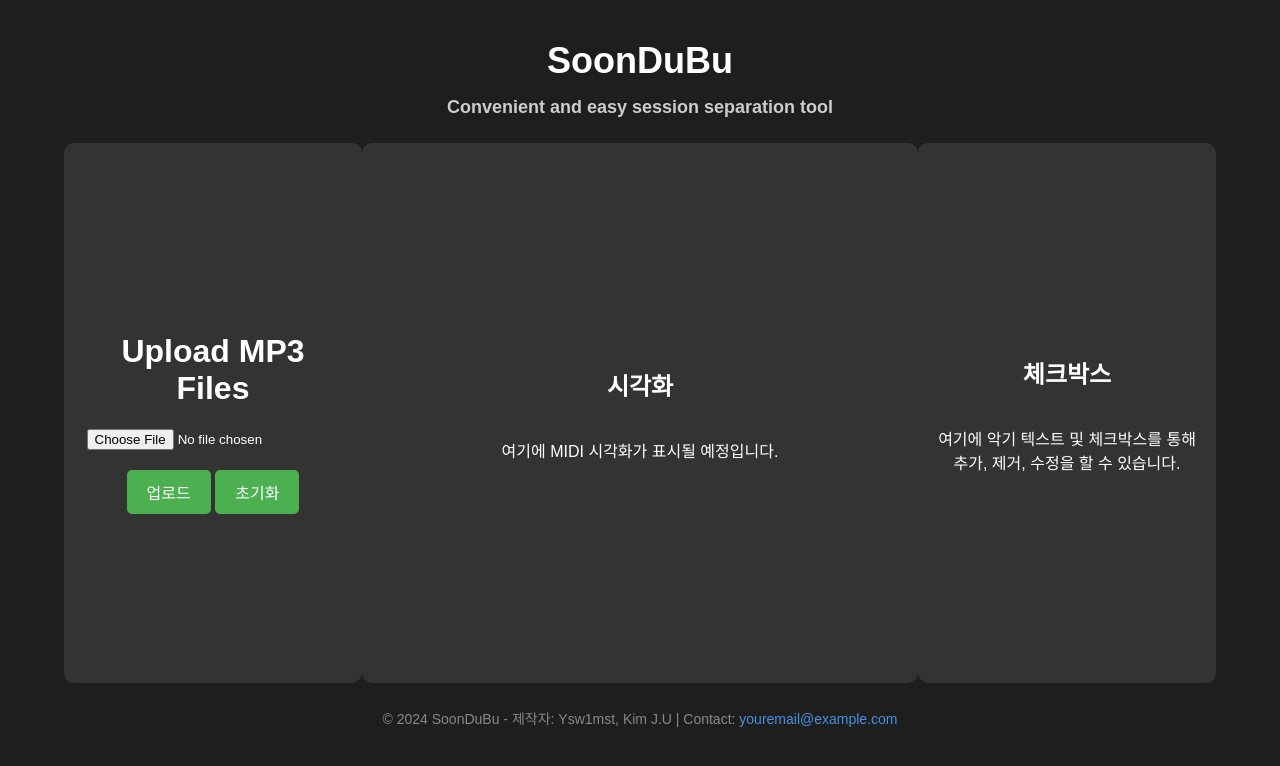
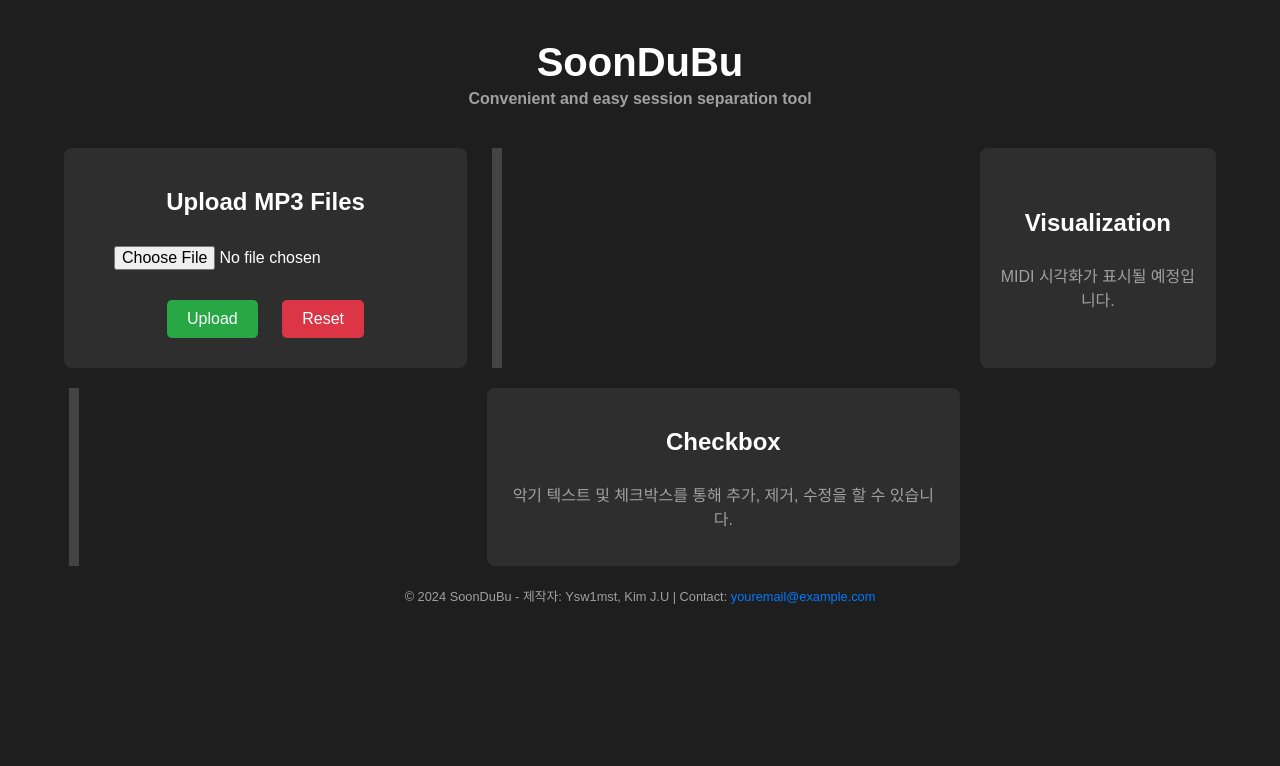
Before and after one commit to Ysw1mst/soonDubu, a Flask app: page / in a window 1280 px wide. Shown: the top 766 px of the page. Run offline with Flask 2, Linux system fonts and the light colour scheme.

Commit message:
Your commit message

```diff
--- a/static/styles.css
+++ b/static/styles.css
@@ -1,9 +1,13 @@
-/* 전체 화면 기본 설정 */
+/* 기본 스타일 */
 body {
+    background-color: #1e1e1e;
+    color: #ffffff;
+    font-family: Arial, sans-serif;
+    display: flex;
+    flex-direction: column;
+    align-items: center;
     margin: 0;
-    font-family: Arial, sans-serif;
-    background-color: #1E1E1E;
-    color: #FFFFFF;
+    padding: 0;
 }
 
 /* 헤더 스타일 */
@@ -14,70 +18,105 @@ body {
 }
 
 .header h1 {
-    font-size: 36px;
+    font-size: 2.5rem;
     margin: 0;
 }
 
 .header h2 {
-    font-size: 18px;
-    color: #CCCCCC;
+    font-size: 1rem;
+    color: #a0a0a0;
+    margin: 5px 0 20px;
 }
 
-/* 메인 컨테이너 스타일 */
+/* 메인 컨테이너 */
 .container {
-    display: flex;
-    align-items: center;
-    justify-content: center;
-    height: calc(100vh - 250px);
-    max-width: 90%;
-    margin: 0 auto;
-}
-
-/* 박스 사이 간격 및 조절 가능 경계선 스타일 */
-.separator {
-    background-color: #4F4F4F;
-    width: 10px;
-    cursor: col-resize;
-    height: 100%;
-    border-radius: 5px;
+    display: grid;
+    grid-template-columns: 1fr 2fr 1fr; /* 1:2:1 비율 설정 */
+    gap: 20px;
+    width: 90%;
+    max-width: 1200px;
+    min-height: 400px;
+    align-items: stretch;
 }
 
 /* 박스 스타일 */
 .box {
-    min-height: 500px; /* 세로 길이 고정 */
-    background-color: #333;
-    border-radius: 10px;
+    background-color: #2e2e2e;
+    border-radius: 8px;
     padding: 20px;
     text-align: center;
-    flex-grow: 1;
     display: flex;
     flex-direction: column;
     justify-content: center;
+    align-items: center;
+    transition: width 0.3s;
 }
 
-.left-box {
-    flex: 1;
+.box h2 {
+    font-size: 1.5rem;
+    margin-bottom: 10px;
 }
 
-.middle-box {
-    flex: 2;
+.box p {
+    font-size: 1rem;
+    color: #a0a0a0;
 }
 
-.right-box {
-    flex: 1;
+/* 구분선 스타일 */
+.separator {
+    width: 10px;
+    background-color: #444;
+    cursor: col-resize;
+    margin: 0 5px;
+    height: 100%;
+    transition: background-color 0.2s;
 }
 
-/* 하단 설명 스타일 */
+.separator:hover {
+    background-color: #666;
+}
+
+/* 버튼 스타일 */
+form button,
+form input[type="file"] {
+    padding: 10px 20px;
+    margin: 10px;
+    border: none;
+    border-radius: 5px;
+    font-size: 1rem;
+    cursor: pointer;
+    outline: none;
+}
+
+form button {
+    background-color: #28a745;
+    color: white;
+    transition: background-color 0.2s;
+}
+
+form button:hover {
+    background-color: #218838;
+}
+
+form #resetButton {
+    background-color: #dc3545;
+    color: white;
+}
+
+form #resetButton:hover {
+    background-color: #c82333;
+}
+
+/* 하단 푸터 */
 .footer {
+    margin-top: 20px;
+    font-size: 0.8rem;
+    color: #a0a0a0;
     text-align: center;
-    font-size: 14px;
-    color: #888888;
-    margin-top: 20px;
-    padding-bottom: 20px;
 }
 
 .footer a {
-    color: #4A90E2;
+    color: #007bff;
     text-decoration: none;
 }
 
@@ -85,37 +124,15 @@ body {
     text-decoration: underline;
 }
 
-/* 버튼 스타일 */
-button {
-    background-color: #4CAF50;
-    color: white;
-    border: none;
-    border-radius: 5px;
-    padding: 10px 20px;
-    cursor: pointer;
-    font-size: 16px;
-    margin-top: 10px;
+/* 반응형 디자인 */
+@media (max-width: 768px) {
+    .container {
+        grid-template-columns: 1fr; /* 모바일에서는 한 열로 */
+    }
+
+    .separator {
+        width: 100%;
+        height: 10px;
+        cursor: row-resize;
+    }
 }
-
-button:hover {
-    background-color: #45a049;
-}
-
-button:active {
-    background-color: #3e8e41;
-}
-
-/* 파일 선택 및 업로드 버튼 */
-input[type="file"] {
-    margin-bottom: 10px;
-}
-
-/* 링크 스타일 */
-a {
-    color: #4A90E2;
-    text-decoration: none;
-}
-
-a:hover {
-    text-decoration: underline;
-}
--- a/templates/index.html
+++ b/templates/index.html
@@ -3,43 +3,40 @@
 <head>
     <meta charset="UTF-8">
     <meta name="viewport" content="width=device-width, initial-scale=1.0">
-    <link rel="stylesheet" href="{{ url_for('static', filename='styles.css') }}">
-    <title>SoonDuBu - Convenient and easy session separation Tool</title>
+    <link rel="stylesheet" href="styles.css">
+    <title>SoonDuBu</title>
 </head>
 <body>
     <div class="header">
         <h1>SoonDuBu</h1>
         <h2>Convenient and easy session separation tool</h2>
     </div>
+
     <div class="container">
-        <div class="box left-box">
-            <h1>Upload MP3 Files</h1>
+        <div class="box">
+            <h2>Upload MP3 Files</h2>
             <form action="/upload" method="post" enctype="multipart/form-data">
-                <div class="button-container">
-                    <input type="file" name="file" accept=".mp3" required>
-                    <button type="submit">업로드</button>
-                    <button type="button" id="resetButton">초기화</button>
-                </div>
+                <input type="file" name="file" accept=".mp3" required>
+                <button type="submit">Upload</button>
+                <button type="button" id="resetButton">Reset</button>
             </form>
-            {% if midi_file %}
-            <h2>변환된 MIDI 파일 다운로드</h2>
-            <a href="{{ url_for('static', filename=midi_file) }}" download>다운로드</a>
-            {% endif %}
         </div>
-        <div class="box middle-box">
-            <h2>시각화</h2>
-            <p>여기에 MIDI 시각화가 표시될 예정입니다.</p>
+        <div class="separator"></div>
+        <div class="box">
+            <h2>Visualization</h2>
+            <p>MIDI 시각화가 표시될 예정입니다.</p>
         </div>
-        <div class="box right-box">
-            <h2>체크박스</h2>
-            <p>여기에 악기 텍스트 및 체크박스를 통해 추가, 제거, 수정을 할 수 있습니다.</p>
+        <div class="separator"></div>
+        <div class="box">
+            <h2>Checkbox</h2>
+            <p>악기 텍스트 및 체크박스를 통해 추가, 제거, 수정을 할 수 있습니다.</p>
         </div>
     </div>
 
-    <footer class="footer">
-        <p>© 2024 SoonDuBu - 제작자: Ysw1mst, Kim J.U | Contact: <a href="@">youremail@example.com</a></p>
-    </footer>
+    <div class="footer">
+        &copy; 2024 SoonDuBu - 제작자: Ysw1mst, Kim J.U | Contact: <a href="mailto:youremail@example.com">youremail@example.com</a>
+    </div>
 
-    <script src="{{ url_for('static', filename='script.js') }}"></script>
+    <script src="script.js"></script>
 </body>
 </html>
```
